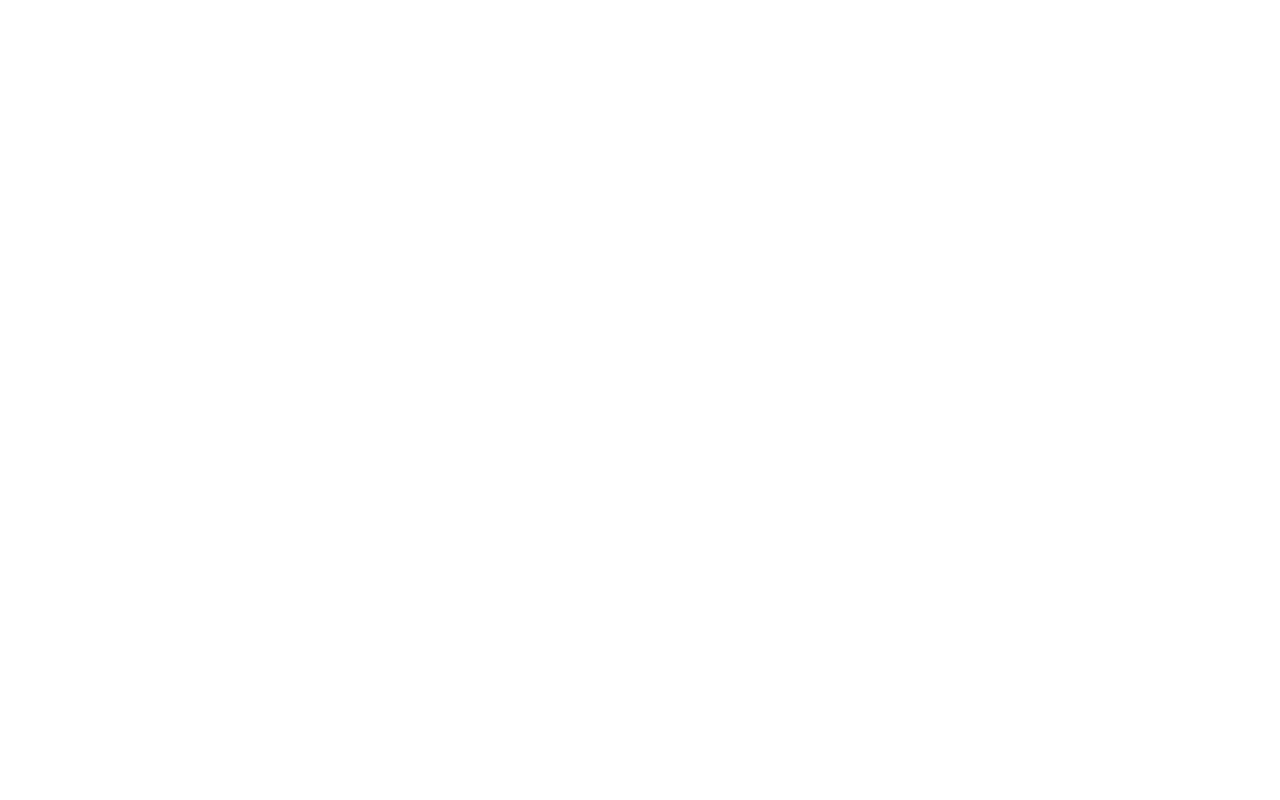
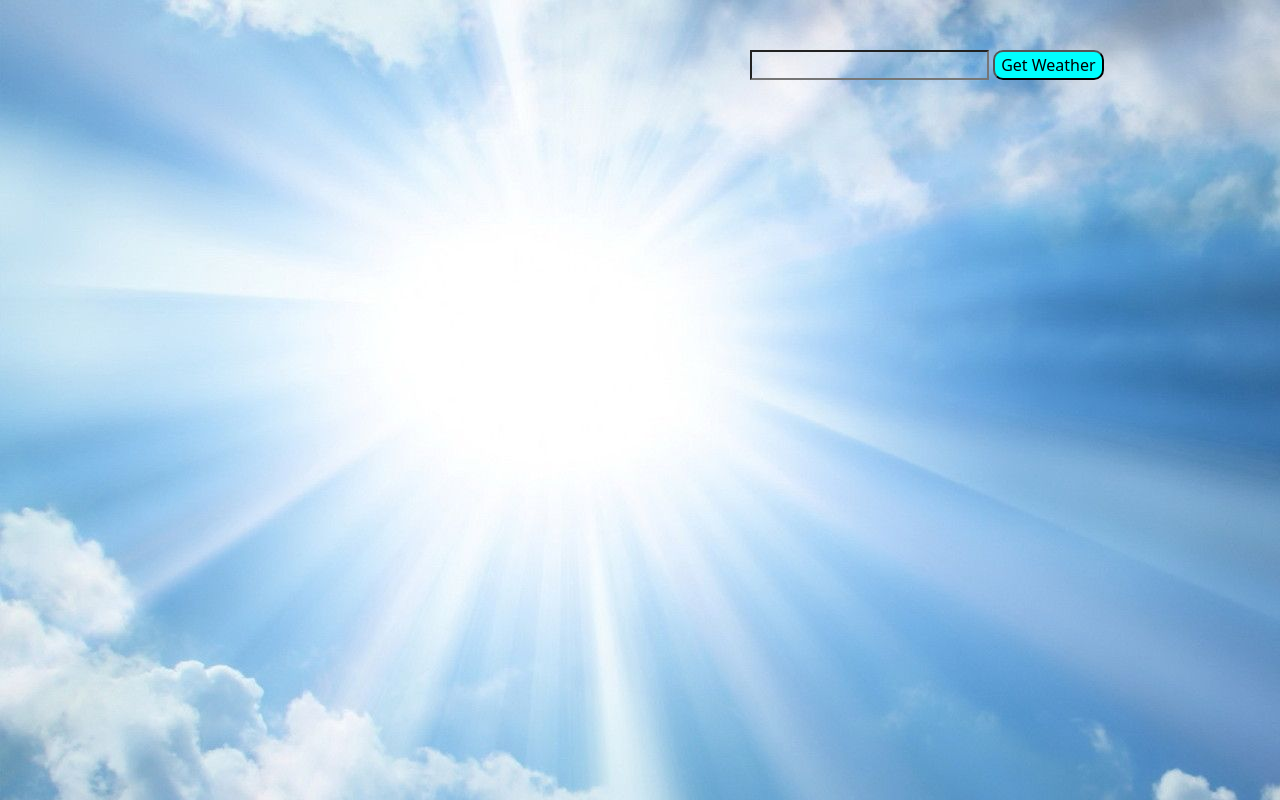
Before and after one commit to ValentinVasilev/JavaScript, a plain HTML site: page Small-JavaScript-Projects/05. GetWeather/index.html in a window 1280 px wide. Drawn offline with nearby package versions, Linux system fonts and the light colour scheme.

Commit message:
Input
Created Input field and button "Get Weather".

```diff
--- a/Small-JavaScript-Projects/05. GetWeather/index.html
+++ b/Small-JavaScript-Projects/05. GetWeather/index.html
@@ -1,12 +1,22 @@
 <!DOCTYPE html>
 <html lang="en">
+
 <head>
     <meta charset="UTF-8">
     <meta http-equiv="X-UA-Compatible" content="IE=edge">
     <meta name="viewport" content="width=device-width, initial-scale=1.0">
-    <title>Document</title>
+    <link href="https://cdn.jsdelivr.net/npm/bootstrap@5.0.1/dist/css/bootstrap.min.css" rel="stylesheet"
+        integrity="sha384-+0n0xVW2eSR5OomGNYDnhzAbDsOXxcvSN1TPprVMTNDbiYZCxYbOOl7+AMvyTG2x" crossorigin="anonymous">
+    <link rel="stylesheet" href="stype.css">
+    <title>Get Weather</title>
 </head>
+
 <body>
+    <div class="input" id="input">
+        <input type="text" id="inputField">
+        <button type="submit" id="getWeatherBtn">Get Weather</button>
+    </div>
+    <script src="script.js"></script>
+</body>
 
-</body>
 </html>
--- a/Small-JavaScript-Projects/05. GetWeather/script.js
+++ b/Small-JavaScript-Projects/05. GetWeather/script.js
@@ -0,0 +1 @@
+console.log('Hello');
--- a/Small-JavaScript-Projects/05. GetWeather/stype.css
+++ b/Small-JavaScript-Projects/05. GetWeather/stype.css
@@ -0,0 +1,15 @@
+body{
+   background: url(root/pictures/SkyWithClouds.jpg)
+}
+.input {
+  position: absolute;
+  top: 50px;
+  left: 750px;
+}
+.input > #inputField{
+    background: transparent;
+}
+#getWeatherBtn {
+  border-radius: 10px;
+  background-color: aqua;
+}
```
Also changed, not shown: Small-JavaScript-Projects/05. GetWeather/root/pictures/SkyWithClouds.jpg (added).
